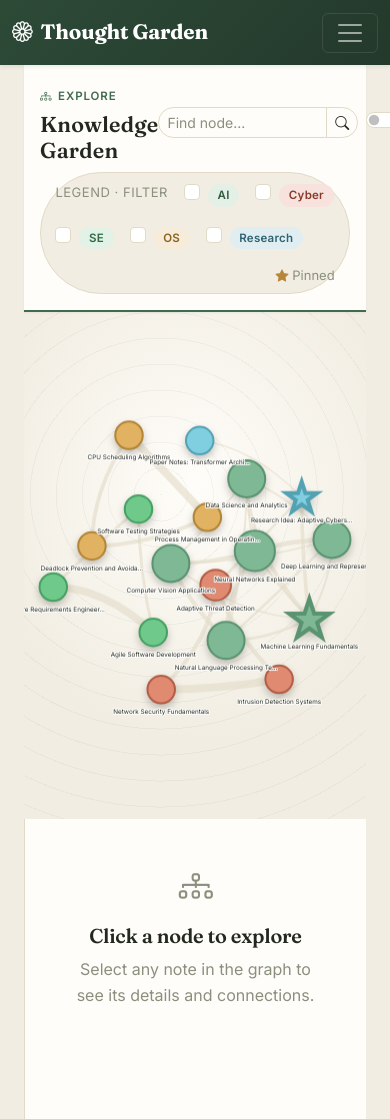
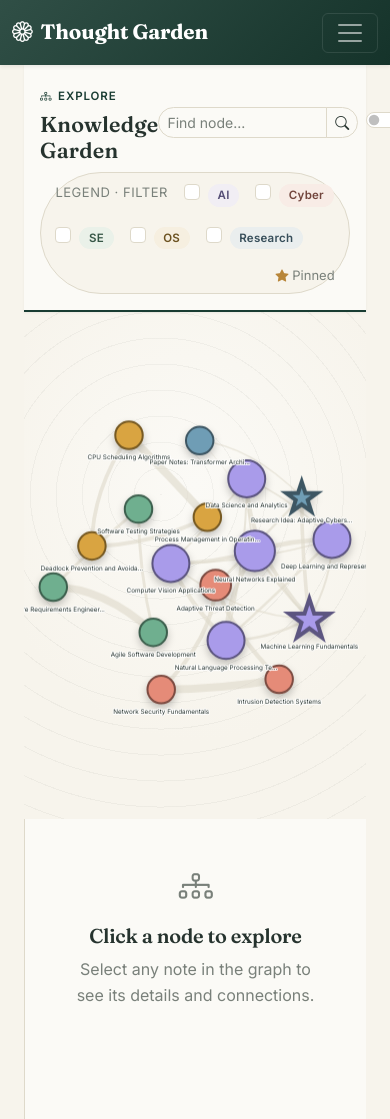
Before and after one commit to Adithya-ux-2006/Thought-garden, a Flask app: page /garden/ in a window 390 px wide; the page is wider, and only the part inside the window is pictured. Run offline with Flask 3, Linux system fonts and the light colour scheme; a user stored in the database is signed in; data comes from the database, SQL or seed files in the repository; some libraries are stand-ins or nearby versions.

Commit message:
Rebrand to a warm cream / deep forest / pastel-category palette
Full token rewrite in style.css (light + dark), applied through the
existing design-system remap so every Bootstrap utility repaints
automatically: background #F7F4EC, navbar/primary #193C32, charcoal
text #26332E, border #DED9CA, plus 5 category hues (AI lavender,
Cybersecurity coral, Software Engineering sage, Operating Systems
amber, Research dusty blue). Dark-mode counterparts derived to the
same relationships, not just inverted.

Category colors get their own --category-* token namespace instead of
riding on Bootstrap's bg-primary/danger/success/warning/info like the
old scheme did - that coupling directly conflicted with this rebrand
(AI's lavender and the brand's forest green are different colors, and
--bs-primary can't be both) and meant a category's color would drift
if an actual semantic color (e.g. danger, for destructive actions) was
ever retuned. New badge-category-* classes replace bg-* on the garden
page's filter chips; get_category_color() now returns {background,
border} per category since Flask can't know the client's theme and a
single fixed pair has to hold up on both a cream and a near-black
canvas - the raw pastel alone clears WCAG's 3:1 UI-contrast bar on
dark but not light, so a darkened border of the same hue carries node
legibility there instead.

Verified with Playwright against the live dev server (screenshots
actually opened and inspected, not curl/CSS-diffed): garden page in
both themes at desktop/tablet/phone widths, focus view, and
dashboard/notes/search/insights in both themes for palette
consistency after the app-wide primary/navbar change. Every existing
interaction re-exercised (filters, search match/no-match, physics/fit/
reset, click-dim/restore, panel, live theme-toggle relabeling) - zero
console errors. Contrast ratios computed with a WCAG script, not
eyeballed. Full pytest suite: 16 passed.

Co-Authored-By: Claude Sonnet 5 <noreply@anthropic.com>

```diff
--- a/app/garden/routes.py
+++ b/app/garden/routes.py
@@ -222,19 +222,21 @@ def note_detail(note_id):
 
 
 def get_category_color(category):
-    # Pulled from the earthy design system's semantic tokens
-    # (app/static/css/style.css) rather than the old Tailwind defaults,
-    # using each token's dark-theme value: those are the brighter,
-    # pastel-saturated variants, so a single hex sent from the server
-    # reads clearly on both the near-black dark canvas and the cream
-    # light one, instead of washing out against whichever theme it
-    # wasn't tuned for.
+    # Flask has no idea which theme the browser is in (that's a client-side
+    # toggle, never sent up), so each category gets one {background, border}
+    # pair that has to hold up on both a cream canvas and a near-black one.
+    # The pastel background alone reads fine on dark but falls short of a
+    # 3:1 contrast ratio against the light theme's cream ground (verified);
+    # the darker border makes the node's boundary clearly visible there
+    # regardless, and matters less on dark where the fill already carries
+    # it. Values match --category-* in app/static/css/style.css (light-mode
+    # numbers) - CSS can't be read from here, so they're mirrored by hand.
     colors = {
-        'AI': '#7fb894',                    # --primary-color (moss)
-        'Artificial Intelligence': '#7fb894',
-        'Cybersecurity': '#e08a72',          # --danger-color (coral)
-        'Software Engineering': '#6fc98b',   # --success-color (green)
-        'Operating Systems': '#e0b262',      # --warning-color (amber)
-        'Research': '#7fcfe0',               # --info-color (sky)
+        'AI': {'background': '#a99bea', 'border': '#5c5580'},
+        'Artificial Intelligence': {'background': '#a99bea', 'border': '#5c5580'},
+        'Cybersecurity': {'background': '#e58b78', 'border': '#7d4c42'},
+        'Software Engineering': {'background': '#6faf8f', 'border': '#3d604e'},
+        'Operating Systems': {'background': '#d9a441', 'border': '#775a23'},
+        'Research': {'background': '#6f9db5', 'border': '#3d5663'},
     }
-    return colors.get(category, '#d99a68')  # --accent-color (terracotta) fallback
+    return colors.get(category, {'background': '#d99a68', 'border': '#775439'})
--- a/app/static/css/garden.css
+++ b/app/static/css/garden.css
@@ -111,17 +111,23 @@
     transform: scale(1.08);
 }
 
-.garden-category-filter:checked ~ .form-check-label .badge.bg-primary { box-shadow: 0 0 0 2px rgba(63, 107, 79, 0.4); }
-.garden-category-filter:checked ~ .form-check-label .badge.bg-danger  { box-shadow: 0 0 0 2px rgba(179, 74, 52, 0.4); }
-.garden-category-filter:checked ~ .form-check-label .badge.bg-success{ box-shadow: 0 0 0 2px rgba(63, 135, 82, 0.4); }
-.garden-category-filter:checked ~ .form-check-label .badge.bg-warning{ box-shadow: 0 0 0 2px rgba(184, 134, 58, 0.4); }
-.garden-category-filter:checked ~ .form-check-label .badge.bg-info   { box-shadow: 0 0 0 2px rgba(63, 127, 145, 0.4); }
+/* Category badges - deliberately their own classes, not Bootstrap's
+   bg-primary/danger/success/warning/info: those utility colors are the
+   app's real semantic tokens (alerts, validation, destructive actions)
+   and a note's category has nothing to do with any of that. Colors come
+   entirely from the --category-* tokens in style.css, so light/dark
+   variants (and any future retune) live in exactly one place. */
+.badge-category-ai       { background-color: var(--category-ai-soft-bg) !important; color: var(--category-ai-soft-text) !important; }
+.badge-category-cyber    { background-color: var(--category-cyber-soft-bg) !important; color: var(--category-cyber-soft-text) !important; }
+.badge-category-se       { background-color: var(--category-se-soft-bg) !important; color: var(--category-se-soft-text) !important; }
+.badge-category-os       { background-color: var(--category-os-soft-bg) !important; color: var(--category-os-soft-text) !important; }
+.badge-category-research { background-color: var(--category-research-soft-bg) !important; color: var(--category-research-soft-text) !important; }
 
-[data-bs-theme="dark"] .garden-category-filter:checked ~ .form-check-label .badge.bg-primary { box-shadow: 0 0 0 2px rgba(127, 184, 148, 0.45); }
-[data-bs-theme="dark"] .garden-category-filter:checked ~ .form-check-label .badge.bg-danger  { box-shadow: 0 0 0 2px rgba(224, 138, 114, 0.45); }
-[data-bs-theme="dark"] .garden-category-filter:checked ~ .form-check-label .badge.bg-success{ box-shadow: 0 0 0 2px rgba(111, 201, 139, 0.45); }
-[data-bs-theme="dark"] .garden-category-filter:checked ~ .form-check-label .badge.bg-warning{ box-shadow: 0 0 0 2px rgba(224, 178, 98, 0.45); }
-[data-bs-theme="dark"] .garden-category-filter:checked ~ .form-check-label .badge.bg-info   { box-shadow: 0 0 0 2px rgba(127, 207, 224, 0.45); }
+.garden-category-filter:checked ~ .form-check-label .badge-category-ai       { box-shadow: 0 0 0 2px color-mix(in srgb, var(--category-ai) 45%, transparent); }
+.garden-category-filter:checked ~ .form-check-label .badge-category-cyber    { box-shadow: 0 0 0 2px color-mix(in srgb, var(--category-cyber) 45%, transparent); }
+.garden-category-filter:checked ~ .form-check-label .badge-category-se      { box-shadow: 0 0 0 2px color-mix(in srgb, var(--category-se) 45%, transparent); }
+.garden-category-filter:checked ~ .form-check-label .badge-category-os      { box-shadow: 0 0 0 2px color-mix(in srgb, var(--category-os) 45%, transparent); }
+.garden-category-filter:checked ~ .form-check-label .badge-category-research{ box-shadow: 0 0 0 2px color-mix(in srgb, var(--category-research) 45%, transparent); }
 
 /* ---------- note panel ---------- */
 
--- a/app/static/css/style.css
+++ b/app/static/css/style.css
@@ -26,24 +26,25 @@
     --space-8: 3rem;
 
     /* surfaces + text — light mode */
-    --bg-primary: #faf8f2;
-    --bg-secondary: #f1ede2;
-    --bg-card: #fffdf9;
-    --bg-subtle: #ece6d7;
-    --text-primary: #23281f;
-    --text-secondary: #565c4d;
-    --text-muted: #8b8f7d;
-    --border-color: #e1dac6;
+    --bg-primary: #f9f6f0;
+    --bg-secondary: #f7f4ec;
+    --bg-card: #fbfaf6;
+    --bg-subtle: #eeebe3;
+    --text-primary: #26332e;
+    --text-secondary: #646c67;
+    --text-muted: #79807a;
+    --border-color: #ded9ca;
 
     /* brand */
-    --primary-color: #3f6b4f;
-    --primary-hover: #2f5a40;
-    --primary-rgb: 63, 107, 79;
+    --primary-color: #193c32;
+    --primary-hover: #425f56;
+    --primary-rgb: 25, 60, 50;
     --accent-color: #bb6b3a;
     --accent-hover: #a25a2e;
     --accent-rgb: 187, 107, 58;
 
-    /* semantic */
+    /* semantic (real UI meaning - alerts, validation, destructive actions;
+       deliberately independent of the garden's category palette below) */
     --success-color: #3f8752;
     --success-rgb: 63, 135, 82;
     --warning-color: #b8863a;
@@ -54,9 +55,46 @@
     --info-rgb: 63, 127, 145;
     --secondary-rgb: 107, 106, 94;
 
+    /* Knowledge Garden category palette - used for the category filter
+       chips/badges (garden.css) and independent from the semantic tokens
+       above on purpose: a note's category and "this is a destructive
+       action" have no relationship, and coupling them (as the previous
+       scheme did, reusing bg-danger/success/warning/info for categories)
+       meant a category color would silently drift if someone re-themed
+       alerts. Graph node fill/border colors are separate again - those
+       are served by app/garden/routes.py:get_category_color() since
+       Python can't read CSS custom properties, and are tuned to work
+       across both themes in one fixed value (see that function's comment).
+       -soft-bg/-soft-text pairs follow the same tinted-badge pattern as
+       the semantic colors above (verified >=4.5:1 contrast). */
+    --category-ai: #a99bea;
+    --category-ai-border: #5c5580;
+    --category-ai-soft-bg: #f1eef4;
+    --category-ai-soft-text: #544d75;
+
+    --category-cyber: #e58b78;
+    --category-cyber-border: #7d4c42;
+    --category-cyber-soft-bg: #f8ece6;
+    --category-cyber-soft-text: #72453c;
+
+    --category-se: #6faf8f;
+    --category-se-border: #3d604e;
+    --category-se-soft-bg: #eaf1e9;
+    --category-se-soft-text: #375747;
+
+    --category-os: #d9a441;
+    --category-os-border: #775a23;
+    --category-os-soft-bg: #f6efe0;
+    --category-os-soft-text: #6c5220;
+
+    --category-research: #6f9db5;
+    --category-research-border: #3d5663;
+    --category-research-soft-bg: #eaeeee;
+    --category-research-soft-text: #374e5a;
+
     /* soft (tinted) variants for badges / alerts */
-    --primary-soft-bg: #e4efe6;
-    --primary-soft-text: #2f5a40;
+    --primary-soft-bg: #e4e7e2;
+    --primary-soft-text: #193c32;
     --accent-soft-bg: #f6e6d8;
     --accent-soft-text: #8a4a26;
     --success-soft-bg: #e2f2e6;
@@ -328,13 +395,13 @@ small, .small {
    ========================================================================== */
 
 .navbar {
-    background: linear-gradient(135deg, #2d4a37 0%, #23392b 100%) !important;
+    background: linear-gradient(135deg, #304f46 0%, #15332a 100%) !important;
     padding-top: 0.65rem;
     padding-bottom: 0.65rem;
 }
 
 [data-bs-theme="dark"] .navbar {
-    background: linear-gradient(135deg, #10160d 0%, #0b0f08 100%) !important;
+    background: linear-gradient(135deg, #1a201c 0%, #0d120f 100%) !important;
     border-bottom: 1px solid var(--border-color);
 }
 
--- a/app/static/js/main.js
+++ b/app/static/js/main.js
@@ -34,7 +34,7 @@ function gardenLabelFont() {
     return {
         size: 12,
         face: 'Inter, sans-serif',
-        color: themeColor('--text-primary', dark ? '#e8e4dc' : '#23281f'),
+        color: themeColor('--text-primary', dark ? '#ece7dc' : '#26332e'),
         strokeWidth: 4,
         strokeColor: dark ? 'rgba(12, 12, 15, 0.85)' : 'rgba(255, 255, 255, 0.92)'
     };
@@ -97,9 +97,9 @@ function renderGraph(nodes, edges) {
     const container = document.getElementById('gardenGraph');
     if (!container) return;
 
-    const edgeBaseColor = themeColor('--border-color', '#ccc');
-    const edgeHighlightColor = themeColor('--primary-color', '#3f6b4f');
-    const edgeHoverColor = themeColor('--text-secondary', '#666');
+    const edgeBaseColor = themeColor('--border-color', '#ded9ca');
+    const edgeHighlightColor = themeColor('--primary-color', '#193c32');
+    const edgeHoverColor = themeColor('--text-secondary', '#646c67');
 
     const options = {
         nodes: {
@@ -212,7 +212,13 @@ function highlightGardenNeighborhood(nodeId, edgeHighlightColor, edgeBaseColor)
 
     gardenNodesDataSet.update(allNodes.map(node => ({
         id: node.id,
-        color: connected.has(node.id) ? node.color : hexToRgba(node.color, GARDEN_NODE_DIM_OPACITY)
+        // node.color is {background, border} (see get_category_color()) -
+        // dim both channels so a de-emphasized node's ring fades too, not
+        // just its fill.
+        color: connected.has(node.id) ? node.color : {
+            background: hexToRgba(node.color.background, GARDEN_NODE_DIM_OPACITY),
+            border: hexToRgba(node.color.border, GARDEN_NODE_DIM_OPACITY)
+        }
     })));
 
     gardenEdgesDataSet.update(allEdges.map(edge => {
@@ -383,9 +389,9 @@ function renderFocusGraph(container, nodes, edges) {
                 roundness: 0.5
             },
             color: {
-                color: themeColor('--border-color', '#ccc'),
-                highlight: themeColor('--primary-color', '#3f6b4f'),
-                hover: themeColor('--text-secondary', '#666')
+                color: themeColor('--border-color', '#ded9ca'),
+                highlight: themeColor('--primary-color', '#193c32'),
+                hover: themeColor('--text-secondary', '#646c67')
             }
         },
         physics: {
--- a/app/templates/garden/focus.html
+++ b/app/templates/garden/focus.html
@@ -1,6 +1,10 @@
 {% extends "base.html" %}
 
 {% block title %}Focus: {{ note.title }} - Thought Garden{% endblock %}
+
+{% block extra_css %}
+<link href="{{ url_for('static', filename='css/garden.css') }}" rel="stylesheet">
+{% endblock %}
 
 {% block content %}
 <div class="container-fluid garden-container">
--- a/app/templates/garden/index.html
+++ b/app/templates/garden/index.html
@@ -41,31 +41,31 @@
                     <div class="form-check">
                         <input class="form-check-input garden-category-filter" type="checkbox" id="filterPhysics" value="AI">
                         <label class="form-check-label small" for="filterPhysics">
-                            <span class="badge bg-primary">AI</span>
+                            <span class="badge badge-category-ai">AI</span>
                         </label>
                     </div>
                     <div class="form-check">
                         <input class="form-check-input garden-category-filter" type="checkbox" id="filterCyber" value="Cybersecurity">
                         <label class="form-check-label small" for="filterCyber">
-                            <span class="badge bg-danger">Cyber</span>
+                            <span class="badge badge-category-cyber">Cyber</span>
                         </label>
                     </div>
                     <div class="form-check">
                         <input class="form-check-input garden-category-filter" type="checkbox" id="filterSE" value="Software Engineering">
                         <label class="form-check-label small" for="filterSE">
-                            <span class="badge bg-success">SE</span>
+                            <span class="badge badge-category-se">SE</span>
                         </label>
                     </div>
                     <div class="form-check">
                         <input class="form-check-input garden-category-filter" type="checkbox" id="filterOS" value="Operating Systems">
                         <label class="form-check-label small" for="filterOS">
-                            <span class="badge bg-warning">OS</span>
+                            <span class="badge badge-category-os">OS</span>
                         </label>
                     </div>
                     <div class="form-check">
                         <input class="form-check-input garden-category-filter" type="checkbox" id="filterResearch" value="Research">
                         <label class="form-check-label small" for="filterResearch">
-                            <span class="badge bg-info">Research</span>
+                            <span class="badge badge-category-research">Research</span>
                         </label>
                     </div>
                     <span class="text-muted small ms-auto"><i class="bi bi-star-fill" style="color: var(--warning-color);"></i> Pinned</span>
```
Also changed, not shown: other parts of app/static/css/style.css (+42 -13 lines), CLAUDE.md (+11 -0 lines).
